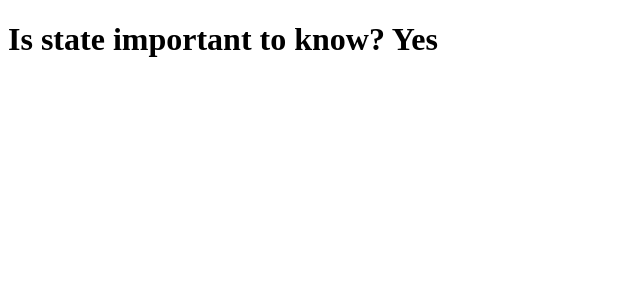
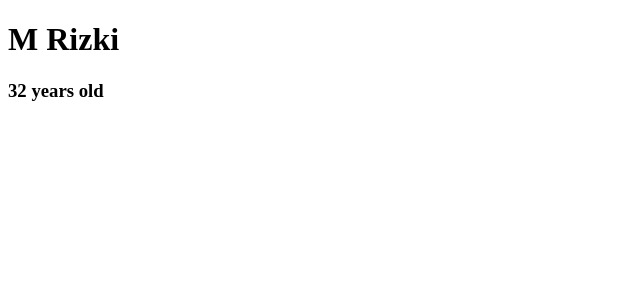
Before and after one commit to rizki113070213/for-beginners, a React (Create React App) app: page / in a window 1280 px wide. Shown: the top 300 px of the page, without its empty margins (0-640 px from the left). Built offline with nearby package versions, Linux system fonts and the light colour scheme.

Commit message:
state practice

```diff
--- a/src/App.js
+++ b/src/App.js
@@ -1,17 +1,19 @@
-import React from "react";
+import React from "react"
 
 class App extends React.Component {
   constructor() {
     super()
     this.state = {
-      answer: "Yes"
+      name: "M Rizki",
+      age: 32
     }
   }
 
   render() {
     return(
       <div>
-        <h1>Is state important to know? {this.state.answer}</h1>
+        <h1>{this.state.name}</h1>
+        <h3>{this.state.age} years old</h3>
       </div>
     )
   }
```
